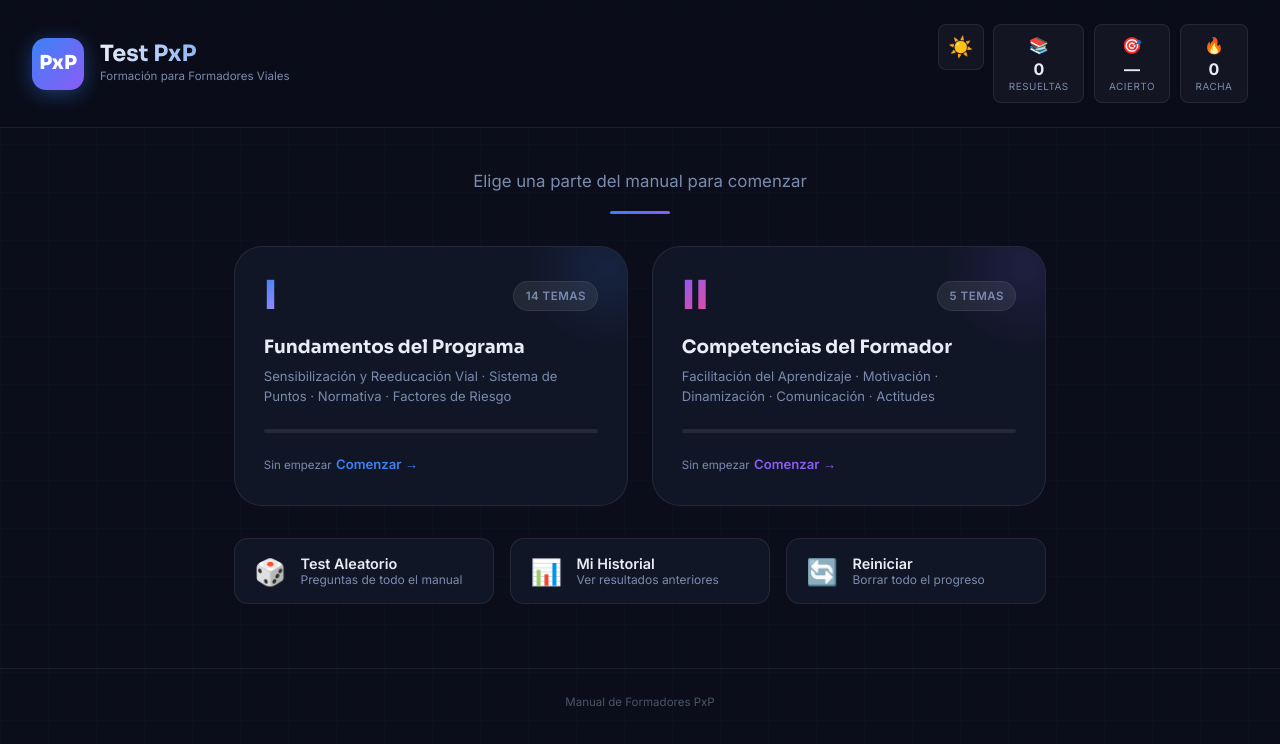
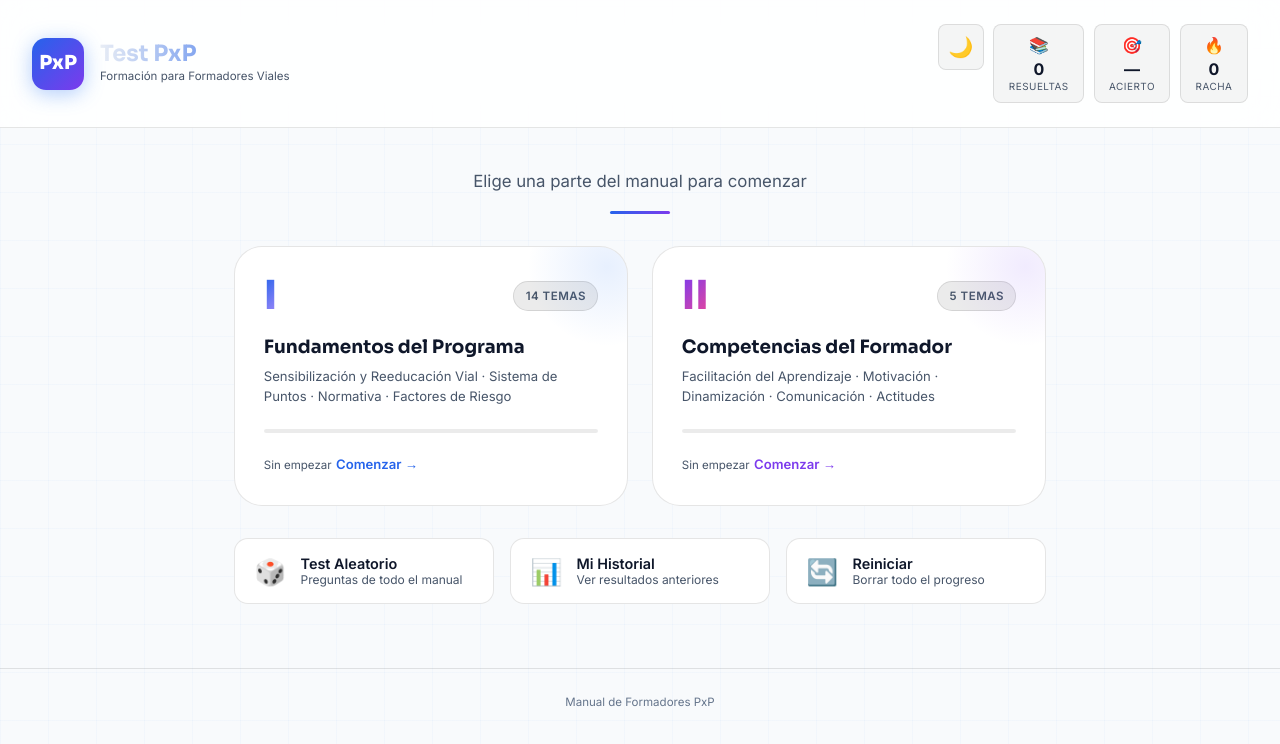
Before and after one commit to jumimore/PxP, a plain HTML site: page index.html in a window 1280 px wide. Drawn offline with Linux system fonts and the light colour scheme.

Commit message:
Add files via upload
"Actualizando PWA"

```diff
--- a/index.html
+++ b/index.html
@@ -10,9 +10,11 @@
   <link href="https://fonts.googleapis.com/css2?family=Inter:wght@300;400;500;600;700&family=Sora:wght@400;600;700;800&display=swap" rel="stylesheet">
   <link rel="stylesheet" href="css/styles.css">
   <link rel="manifest" href="manifest.json">
+  <link rel="icon" type="image/svg+xml" href="img/icon.svg">
+  <link rel="apple-touch-icon" href="img/icon.svg">
   <meta name="theme-color" content="#38bdf8">
 </head>
-<body>
+<body class="light-theme">
 
   <!-- ===== SCREEN 1: HOME ===== -->
   <div id="screen-home" class="screen active">
@@ -26,7 +28,7 @@
       </div>
       <div class="header-stats" id="header-stats">
         <button class="theme-toggle" id="theme-toggle" onclick="toggleTheme()" aria-label="Cambiar tema">
-          <span id="theme-icon">☀️</span>
+          <span id="theme-icon">🌙</span>
         </button>
         <div class="stat-chip" id="stat-total">
           <span class="stat-icon">📚</span>
--- a/js/app.js
+++ b/js/app.js
@@ -10,7 +10,7 @@ const STORAGE_KEY = 'pxp_progress';
 
 // ── Theme ─────────────────────────────────────────────────────
 function initTheme() {
-  const savedTheme = localStorage.getItem('pxp_theme') || 'dark';
+  const savedTheme = localStorage.getItem('pxp_theme') || 'light';
   if (savedTheme === 'light') {
     document.body.classList.add('light-theme');
     const icon = document.getElementById('theme-icon');
```
Also changed, not shown: img/icon.svg.
